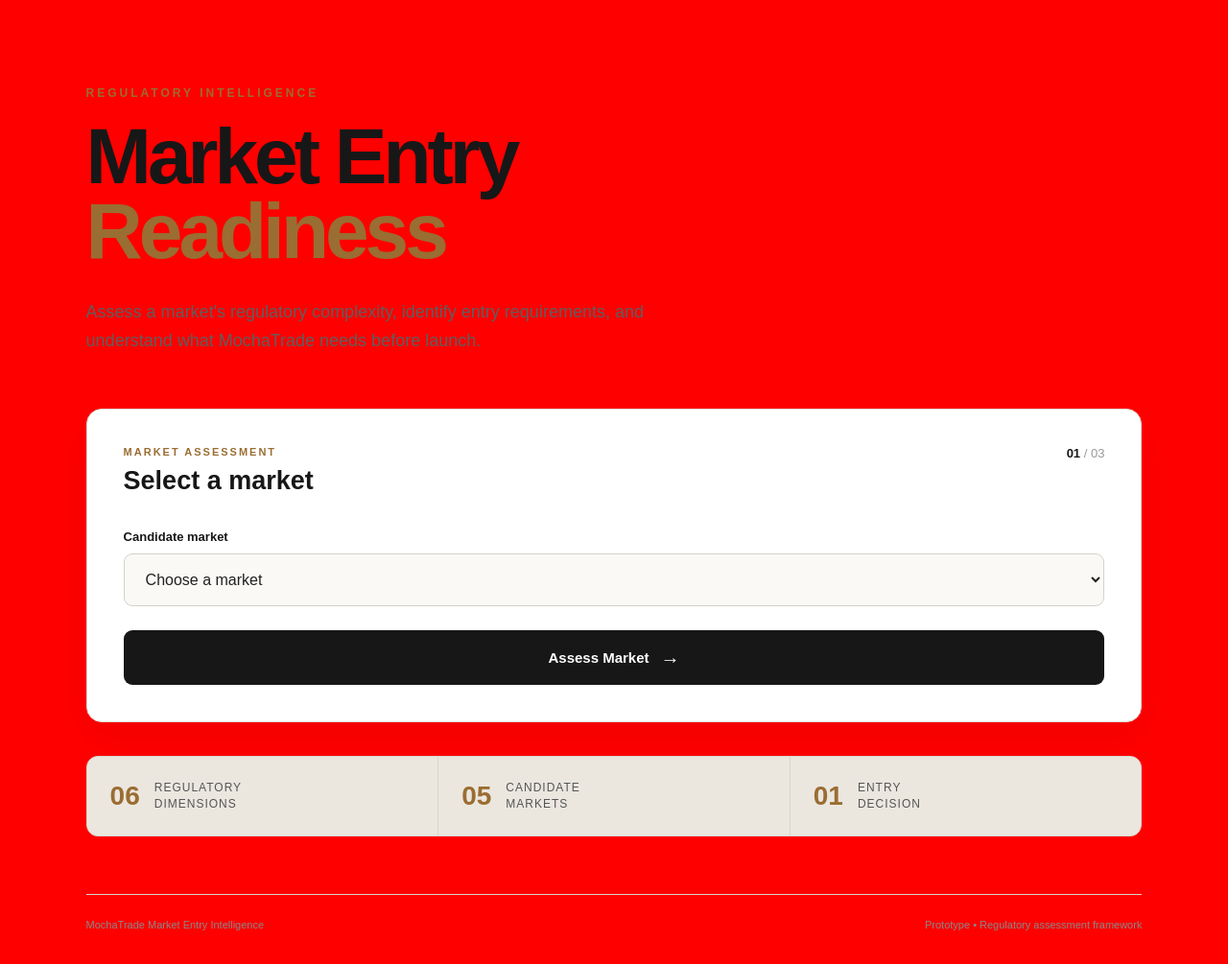
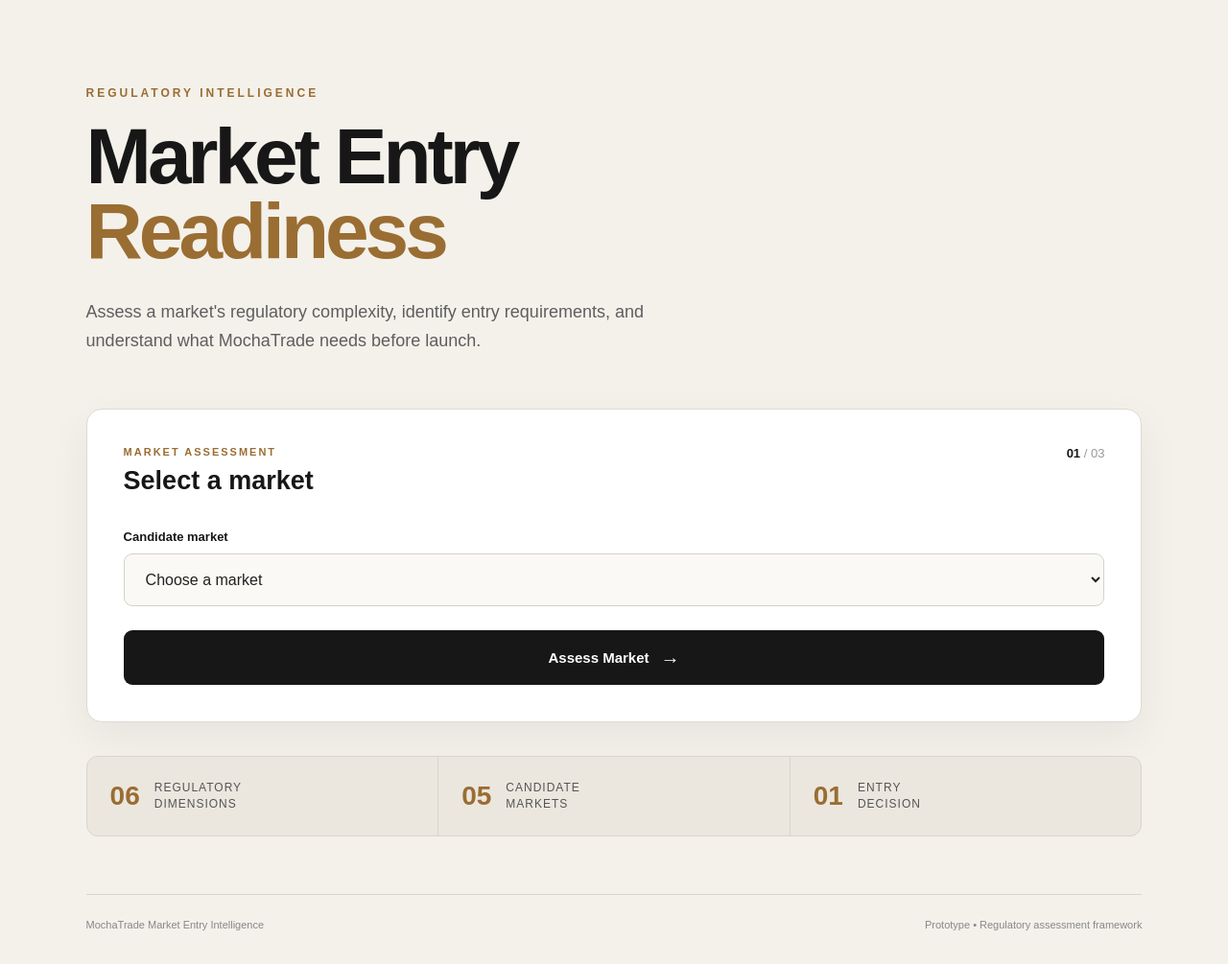
Before and after one commit to minugana07/InnovateX_Marketsphere, a Flask app: page / in a window 1280 px wide. Shown: the part 76-1081 px from the top of the page at 96% size. Run offline with Flask 3, Linux system fonts and the light colour scheme.

Commit message:
css and js connected

```diff
--- a/static/script.js
+++ b/static/script.js
@@ -12,5 +12,3 @@ assessButton.addEventListener("click", function () {
 
     alert("Assessment for " + marketSelect.options[marketSelect.selectedIndex].text + " will begin.");
 });
-
-console.log("JavaScript is connected!");
--- a/static/style.css
+++ b/static/style.css
@@ -340,7 +340,3 @@ footer {
         gap: 8px;
     }
 }
-
-body {
-    background: red;
-}
```
